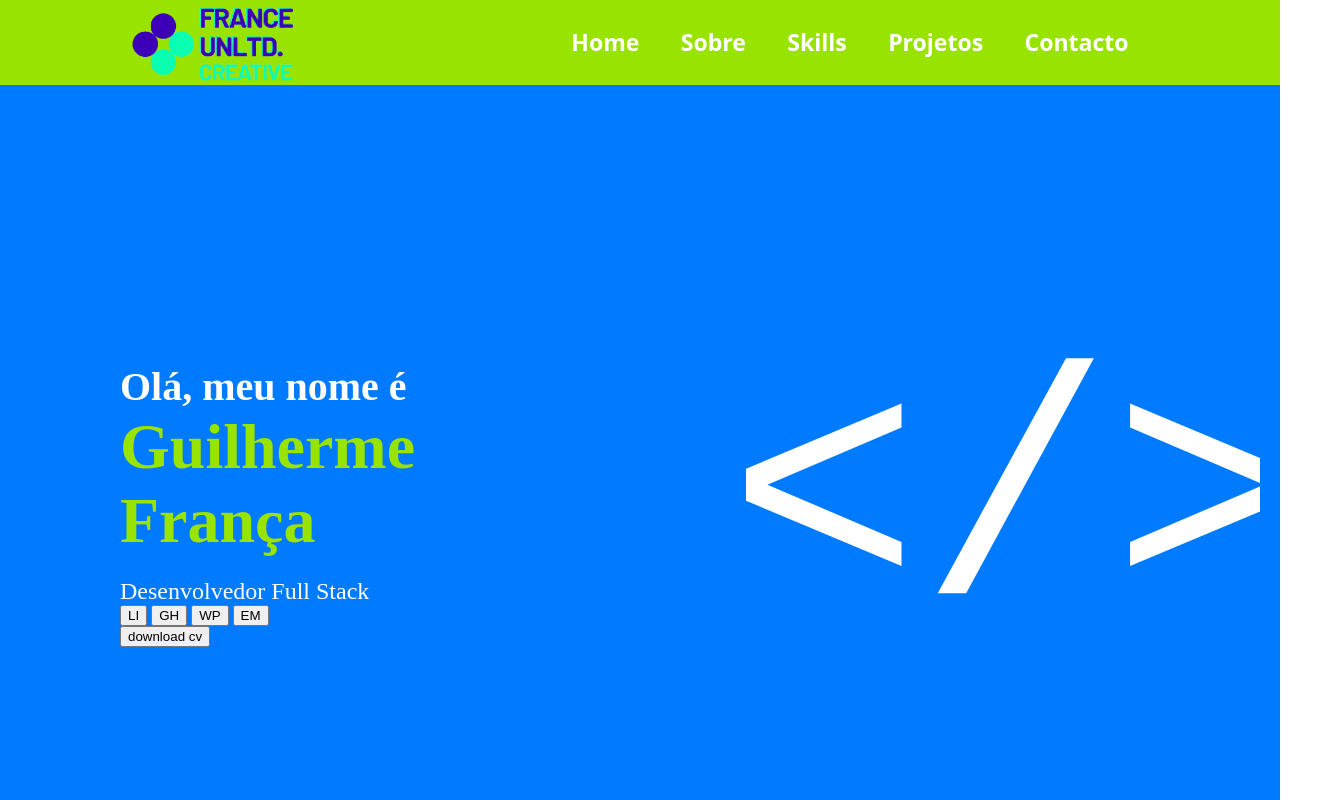
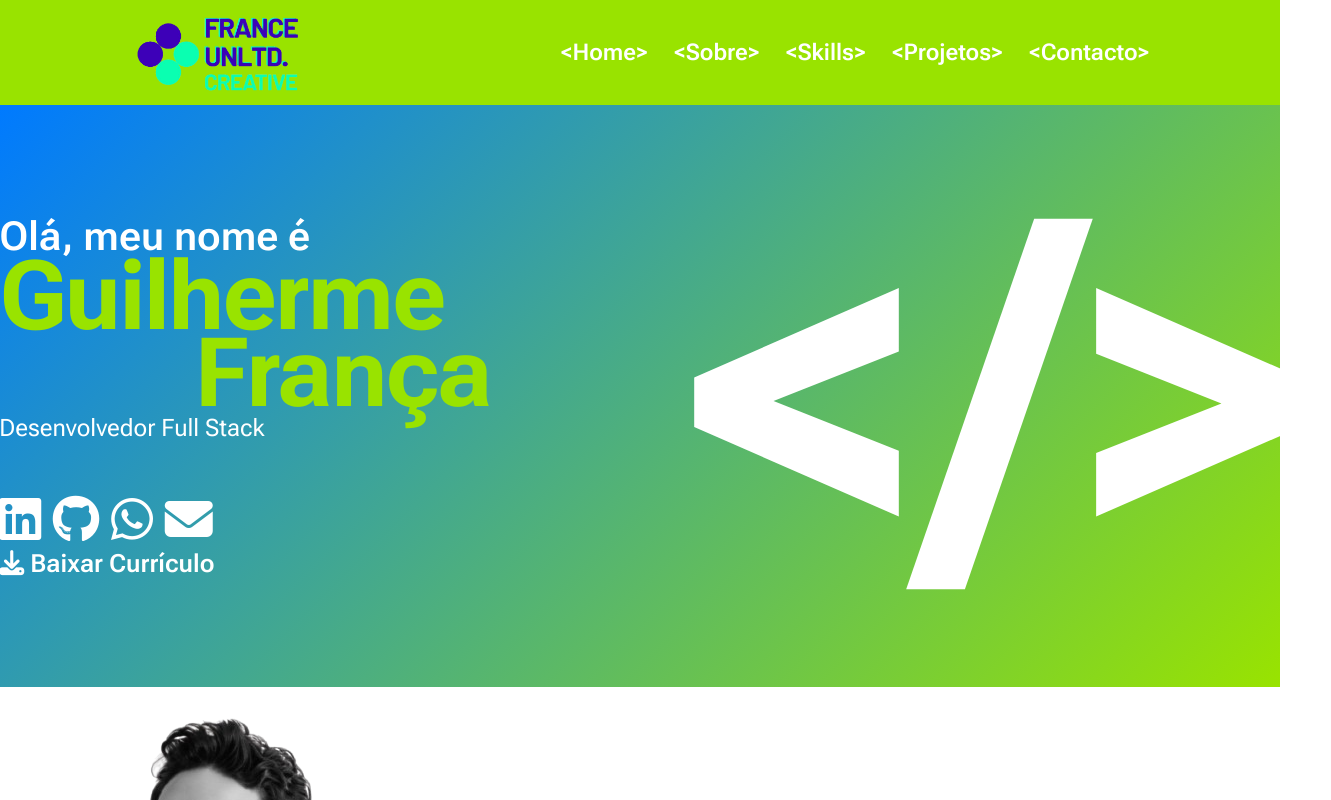
Before and after one commit to guilhermesfranca/portfolio-bytes, a plain HTML site: page index.html in a window 1280 px wide. Shown: the top 800 px of the page, 1331 px wide, since content can reach past the window. Drawn offline with Linux system fonts and the light colour scheme; a web font is replaced by a local one.

Commit message:
MODIFICADO

```diff
--- a/index.html
+++ b/index.html
@@ -3,40 +3,86 @@
   <head>
     <meta charset="UTF-8" />
     <meta name="viewport" content="width=device-width, initial-scale=1.0" />
-    <link rel="stylesheet" href="style.css">
+    <link rel="preconnect" href="https://fonts.googleapis.com" />
+    <link rel="preconnect" href="https://fonts.gstatic.com" crossorigin />
+    <link
+      href="https://fonts.googleapis.com/css2?family=Goldman:wght@400;700&family=Outfit:wght@100..900&family=Roboto+Flex:opsz,wght@8..144,100..1000&display=swap"
+      rel="stylesheet"
+    />
+    <link rel="preconnect" href="https://fonts.googleapis.com" />
+    <link rel="preconnect" href="https://fonts.gstatic.com" crossorigin />
+    <link
+      href="https://fonts.googleapis.com/css2?family=Goldman:wght@400;700&family=Outfit:wght@100..900&display=swap"
+      rel="stylesheet"
+    />
+    <link
+      rel="stylesheet"
+      href="https://cdnjs.cloudflare.com/ajax/libs/font-awesome/6.4.0/css/all.min.css"
+    />
+    <link rel="stylesheet" href="style.css" />
     <title>France Unltd</title>
   </head>
   <body>
     <header>
-      <img class="logo"src="logo.png" alt="logo france Unltd" />
+      <img class="logo" src="logo.png" alt="logo france Unltd" />
       <nav>
-        <a href="#home"> Home </a>
-        <a href="#sobre"> Sobre </a>
-        <a href="#skills"> Skills </a>
-        <a href="#projetos"> Projetos </a>
-        <a href="#contato"> Contacto </a>
+        <a href="#home"> &lt;Home&gt; </a>
+        <a href="#sobre"> &lt;Sobre&gt; </a>
+        <a href="#skills"> &lt;Skills&gt; </a>
+        <a href="#projetos"> &lt;Projetos&gt; </a>
+        <a href="#contato"> &lt;Contacto&gt; </a>
       </nav>
     </header>
     <main>
-      <section class="home" id="home">
       <div class="home-content">
         <div class="home-text">
           <h2 class="h2-home">Olá, meu nome é</h2>
-      <h1 class="h1-home">Guilherme França</h1>
+          <h1 class="h1-home">
+            Guilherme<br />
+            <span class="sobrenome">França</span>
+          </h1>
           <p class="p-home">Desenvolvedor Full Stack</p>
-      <div class="social-buttons">
-        <button>LI</button>
-        <button>GH</button>
-        <button>WP</button>
-        <button>EM</button>
+          <div class="social-links">
+            <a
+              href="https://linkedin.com/in/seuperfil"
+              target="_blank"
+              class="social-button"
+            >
+              <i class="fab fa-linkedin"></i>
+            </a>
+            <a
+              href="https://github.com/seuperfil"
+              target="_blank"
+              class="social-button"
+              title="GitHub"
+            >
+              <i class="fab fa-github"></i>
+            </a>
+
+            <a
+              href="https://wa.me/5599999999999"
+              target="_blank"
+              class="social-button"
+              title="WhatsApp"
+            >
+              <i class="fab fa-whatsapp"></i>
+            </a>
+
+            <a
+              href="mailto:seuemail@exemplo.com"
+              class="social-button"
+              title="Email"
+            >
+              <i class="fas fa-envelope"></i>
+            </a>
           </div>
-      <button>download cv</button>
+          <a href="curriculo.pdf" download class="download-button">
+  <i class="fas fa-download"></i> Baixar Currículo
+</a>
+
         </div>
-
-    <div class="typing-container">&lt;/&gt;</div>
+        <h2 class="typing-container">&lt;/&gt;</h2>
       </div>
-</section>
-
 
       <section id="sobre">
         <img src="profile.png" alt="perfil" />
@@ -154,10 +200,9 @@
             <input type="text" />
             <br /><br />
             <input type="submit" value="Enviar" />
-            <input type="reset" value="Cancelar">
-            <br><br>
+            <input type="reset" value="Cancelar" />
+            <br /><br />
           </fieldset>
-
         </form>
       </section>
     </main>
--- a/style.css
+++ b/style.css
@@ -1,5 +1,6 @@
 * {
   margin: 0;
+  font-family: "Roboto Flex"
 }
 header {
   display: flex;
@@ -19,15 +20,14 @@ a {
   text-decoration: none;
   font-weight: 600;
   font-size: larger;
-  font-family: system-ui, -apple-system, BlinkMacSystemFont, "Segoe UI", Roboto,
-    Oxygen, Ubuntu, Cantarell, "Open Sans", "Helvetica Neue", sans-serif;
-}
+  }
 
 .home-text {
-  margin: 100px;
+  margin: 50px;
 }
 .logo {
   width: 200px;
+  padding: 10px;
 }
 .h2-home {
   font-size: 2.5rem;
@@ -35,49 +35,54 @@ a {
   color: white;
 }
 .h1-home {
-  font-size: 4rem;
-  font-weight: 600;
+  font-size: 6rem;
+  font-weight: bold;
   color: #99e300;
+  letter-spacing: -2px;
+  word-spacing: -2px;
+  margin-top: -20px;
+
+
 }
 .p-home {
   font-size: 1.5rem;
   font-weight: 400;
   color: white;
-  margin-top: 20px;
+  margin-top: -15px;
+}
+
+
+
+.home-content {
+background: linear-gradient(135deg, #007aff, #99e300);
+  display: flex;
+  justify-content: center;
+  align-items: center;
+  min-height: 70vh;
+  gap: 10%;
 }
 
 .typing-container {
-  font-family: monospace;
-  color: #fff;
-  font-size: 2rem;
+    color: #fff;
+  margin: 10px 0;
+  font-size: 30rem;
   white-space: nowrap;
-  width: fit-content;
-  overflow: hidden;
   animation: typing 2s steps(4, end) infinite;
 }
 
-.home {
-  background-color: #007aff;
-  display: flex;
-  justify-content: space-evenly;
-  align-items: center;
-  min-height: 100vh; /* garante que fique centralizado na tela toda */
-  padding: 20px;
+.social-links {
+  font-size: 40px;
+  margin-top: 50px;
+}
+.sobrenome {
+  display: block;
+  text-indent: 3.6ch; /* Isso empurra o texto 3,6 caracteres para frente */
+  margin-top: -35px;
 }
 
-.home-content {
-  display: flex;
-  align-items: center;
-  gap: 40px; /* espaço entre texto e </> */
+.download-button {
+
+
+font-size: 25px;
+
 }
-
-.typing-container {
-  font-family: monospace;
-  color: #fff;
-  margin: 10px 0;
-  font-size: 20rem;
-  white-space: nowrap;
-  width: fit-content;
-  overflow: hidden;
-  animation: typing 2s steps(4, end) infinite;
-}
```
Also changed, not shown: .gitignore.txt (added). Lines whose indentation alone changed are shown as unchanged.
